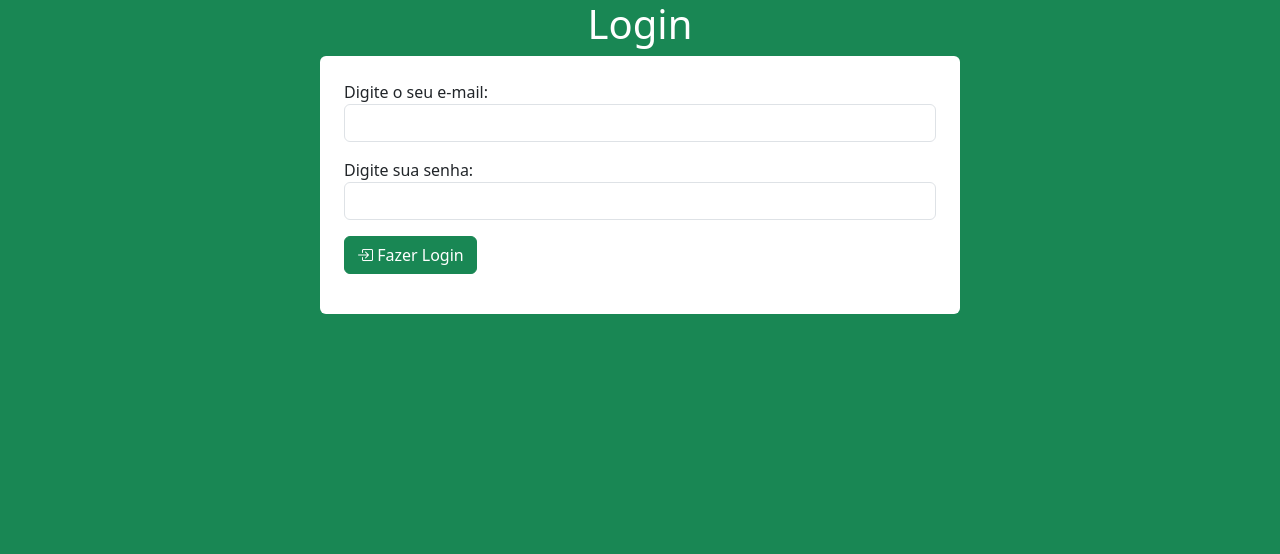
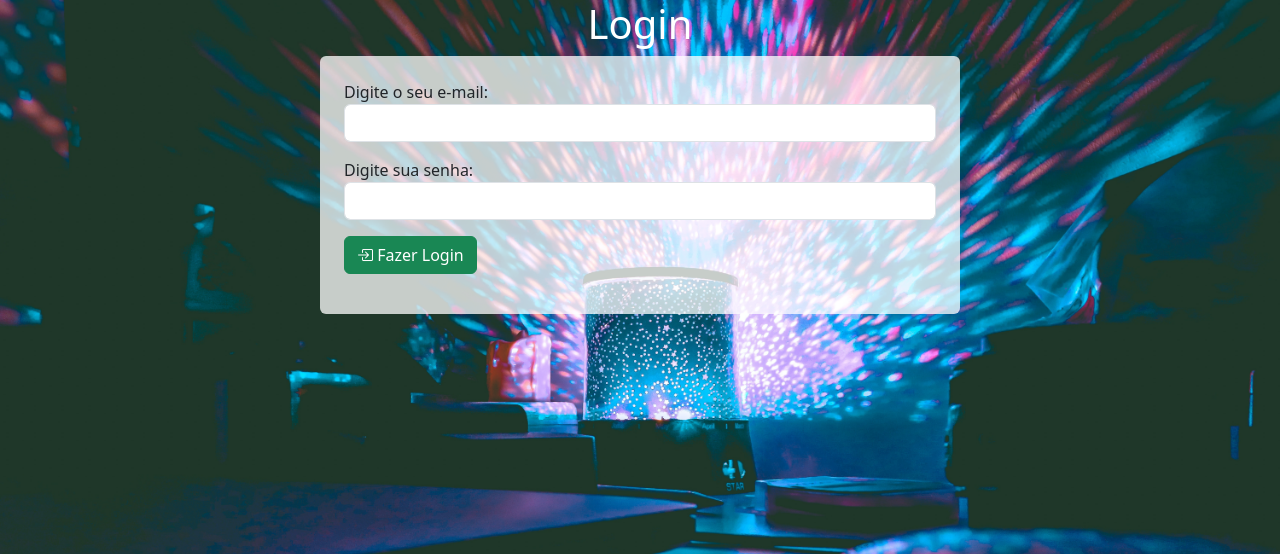
Before and after one commit to MatheusSaleh/sistema_boate, a PHP site: page / in a window 1280 px wide. Shown: the top 554 px of the page. Run offline with PHP 8.4, Linux system fonts and the light colour scheme.

Commit message:
estilizado pagina de login

```diff
--- a/index.php
+++ b/index.php
@@ -45,6 +45,7 @@ if(isset($_POST['email']) || isset($_POST['senha'])){
     <link href="https://cdn.jsdelivr.net/npm/bootstrap@5.3.0/dist/css/bootstrap.min.css" rel="stylesheet" integrity="sha384-9ndCyUaIbzAi2FUVXJi0CjmCapSmO7SnpJef0486qhLnuZ2cdeRhO02iuK6FUUVM" crossorigin="anonymous">
     <script src="https://cdn.jsdelivr.net/npm/bootstrap@5.3.0/dist/js/bootstrap.bundle.min.js" integrity="sha384-geWF76RCwLtnZ8qwWowPQNguL3RmwHVBC9FhGdlKrxdiJJigb/j/68SIy3Te4Bkz" crossorigin="anonymous"></script>
     <link rel="stylesheet" href="https://cdn.jsdelivr.net/npm/bootstrap-icons@1.10.5/font/bootstrap-icons.css">
+    <link rel="stylesheet" href="styles/login.css">
     <title>Pagina de Login</title>
 </head>
 
@@ -52,7 +53,7 @@ if(isset($_POST['email']) || isset($_POST['senha'])){
     <div class="text-center">
         <h1 class="text-white">Login</h1>
     </div>
-    <div class="container-fluid w-50 bg-white p-4 rounded">
+    <div class="container-fluid w-50 p-4 rounded bg-white bg-opacity-75">
         <form action="" method="POST">
             <p>
                 <label>
--- /dev/null
+++ b/styles/login.css
@@ -0,0 +1,4 @@
+body{
+    background-image: url("../IMG/background.jpg");
+    background-size: cover;
+}
```
Also changed, not shown: IMG/background.jpg (added).
